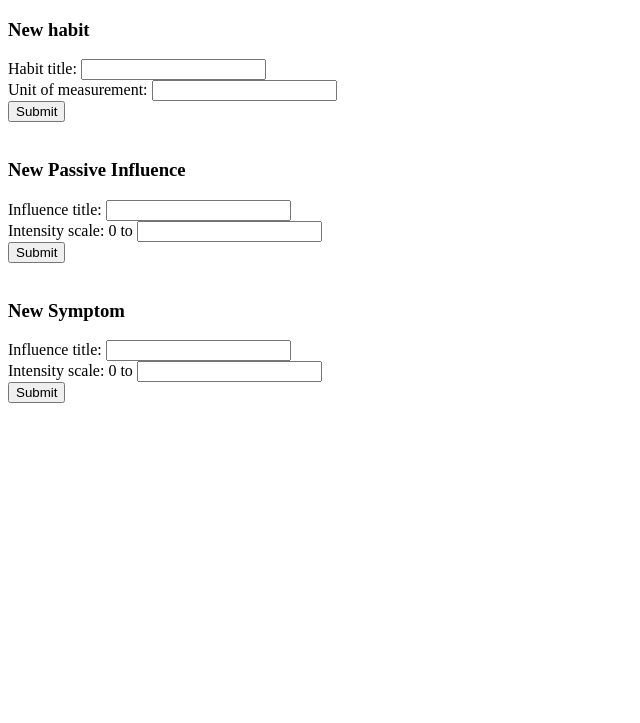
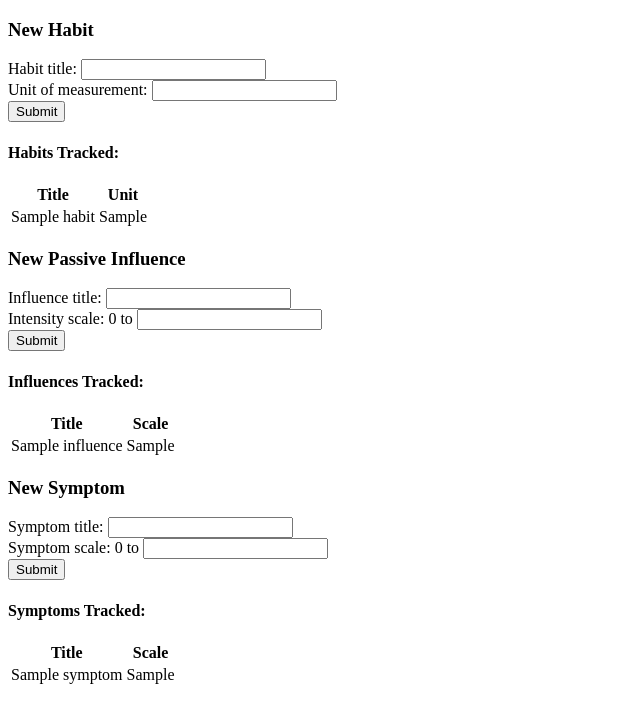
Before and after one commit to courtneyholcomb/habit-tracker, a Flask app: page /add-new in a window 1280 px wide. Shown: the top 723 px of the page, without its empty margins (0-640 px from the left). Run offline with Flask 2, Linux system fonts and the light colour scheme; the visitor is signed in with stand-in values (Sample User, id 1); tables that the repository leaves empty hold one stand-in row (values such as "Sample post").

Commit message:
Validated adding routes + forms, showed lists on add page

```diff
--- a/server.py
+++ b/server.py
@@ -46,7 +46,7 @@ def login():
 
 
     session["username"] = username
-    session["user_id"] = user.user_id
+    session["user_id"] = user.id
 
     flash("Login successful")
 
@@ -118,7 +118,16 @@ def log_out():
 def show_add_new_form():
     """Show the page where you can create a new Habit, Influence, or Symptom."""
 
-    return render_template("add-new.html")
+    if "user_id" in session:
+        user_id = session["user_id"]
+        habits = Habit.query.filter_by(user_id=user_id)
+        influences = Influence.query.filter_by(user_id=user_id)
+        symptoms = Symptom.query.filter_by(user_id=user_id)
+        return render_template("add-new.html", habits=habits,
+                               influences=influences,
+                               symptoms=symptoms)
+    else:
+        redirect("/")
 
 
 @app.route("/new-habit", methods=["POST"])
@@ -128,13 +137,18 @@ def add_new_habit():
     label = request.form.get("label")
     unit = request.form.get("unit")
 
-    new_habit = Habit(label=label, unit=unit)
-    db.session.add(new_habit)
-    db.session.commit()
+    user_id = session["user_id"]
+    user = User.query.get(user_id)
 
-    # check if habit is now in db; if so, flash success message
+    habit_labels = [habit.label for habit in user.habits]
 
-    return redirect("/add-new")
+    if label not in habit_labels:
+        new_habit = Habit(label=label, unit=unit, user_id=user_id)
+        db.session.add(new_habit)
+        db.session.commit()
+        return "New habit added successfully."
+    else:
+        return "You already have a habit with that title."
 
 
 @app.route("/new-influence", methods=["POST"])
@@ -142,15 +156,20 @@ def add_new_influence():
     """Instantiate a new Influence."""
 
     label = request.form.get("label")
-    unit = request.form.get("scale")
+    scale = request.form.get("scale")
 
-    new_influence = Influence(label=label, scale=scale)
-    db.session.add(new_influence)
-    db.session.commit()
+    user_id = session["user_id"]
+    user = User.query.get(user_id)
 
-    # check if habit is now in db; if so, flash success message
+    influence_labels = [influence.label for influence in user.influences]
 
-    return redirect("/add-new")
+    if label not in influence_labels:
+        new_influence = Influence(label=label, scale=scale, user_id=user_id)
+        db.session.add(new_influence)
+        db.session.commit()
+        return "New influence added successfully."
+    else:
+        return "You already have an influence with that title."
 
 
 @app.route("/new-symptom", methods=["POST"])
@@ -158,23 +177,30 @@ def add_new_symptom():
     """Instantiate a new Symptom."""
 
     label = request.form.get("label")
-    unit = request.form.get("scale")
+    scale = request.form.get("scale")
 
-    new_symptom = Influence(label=label, scale=scale)
-    db.session.add(new_symptom)
-    db.session.commit()
+    user_id = session["user_id"]
+    user = User.query.get(user_id)
 
-    # check if habit is now in db; if so, flash success message
+    symptom_labels = [symptom.label for symptom in user.symptoms]
 
-    return redirect("/add-new")
+    if label not in symptom_labels:
+        new_symptom = Symptom(label=label, scale=scale, user_id=user_id)
+        db.session.add(new_symptom)
+        db.session.commit()
+        return "New symptom added successfully."
+    else:
+        return "You already have a symptom with that title."
 
 
 # track something
 @app.route("/track")
 def show_track_page():
     """Show the page where you can track a Habit, Influence, or Symptom."""
-
-    return render_template("track.html")
+    if "user_id" in session:
+        return render_template("track.html")
+    else:
+        redirect("/")
 
 
 @app.route("/add-habit-event", methods=["POST"])
--- a/templates/add-new.html
+++ b/templates/add-new.html
@@ -3,45 +3,145 @@
 {% block title %}Add Something New{% endblock %}
 
 {% block body %}
-<h3>New habit</h3>
-<form action="/new-habit" method="POST">
+<h3>New Habit</h3>
+<form action="/new-habit" method="POST" id="new-habit">
     <label>
-        Habit title: <input type="text" name="label">
+        Habit title: <input type="text" name="label" id="habit-label">
     </label>
     <br>
     <label>
-        Unit of measurement: <input type="text" name="unit">
+        Unit of measurement: <input type="text" name="unit" id="habit-unit">
     </label>
     <br>
     <input type="submit">
 </form>
-<br>
+<h4>Habits Tracked:</h4>
+<table>
+    <tr>
+        <th>Title</th>
+        <th>Unit</th>
+    </tr>
+    {% for habit in habits %}
+        <tr>
+            <td>{{ habit.label }}</td>
+            <td>{{ habit.unit }}</td>
+        </tr>
+    {% endfor %}
+</table>
 
 <h3>New Passive Influence</h3>
-<form action="new-influence" method="POST">
+<form action="new-influence" method="POST" id="new-influence">
     <label>
-        Influence title: <input type="text" name="label">
+        Influence title: <input type="text" name="label" id="influence-label">
     </label>
     <br>
     <label>
-        Intensity scale: 0 to <input type="text" name="scale">
+        Intensity scale: 0 to <input type="text" name="scale" id="influence-scale">
     </label>
     <br>
     <input type="submit">
 </form>
-<br>
+<h4>Influences Tracked:</h4>
+<table>
+    <tr>
+        <th>Title</th>
+        <th>Scale</th>
+    </tr>
+    {% for influence in influences %}
+        <tr>
+            <td>{{ influence.label }}</td>
+            <td>{{ influence.scale }}</td>
+        </tr>
+    {% endfor %}
+</table>
 
 <h3>New Symptom</h3>
-<form action="new-symptom" method="POST">
+<form action="new-symptom" method="POST" id="new-symptom">
     <label>
-        Influence title: <input type="text" name="label">
+        Symptom title: <input type="text" name="label" id="symptom-label">
     </label>
     <br>
     <label>
-        Intensity scale: 0 to <input type="text" name="scale">
+        Symptom scale: 0 to <input type="text" name="scale" id="symptom-scale">
     </label>
     <br>
     <input type="submit">
 </form>
+<h4>Symptoms Tracked:</h4>
+<table>
+    <tr>
+        <th>Title</th>
+        <th>Scale</th>
+    </tr>
+    {% for symptom in symptoms %}
+        <tr>
+            <td>{{ symptom.label }}</td>
+            <td>{{ symptom.scale }}</td>
+        </tr>
+    {% endfor %}
+</table>
+
+
+<script>
+
+    function addHabit(event) {
+        event.preventDefault();
+
+        formData = {
+            label: $("#habit-label").val(),
+            unit: $("#habit-unit").val()
+        };
+
+        $.post("/new-habit", formData, function (response) {
+            alert(response);
+            if (response == "New habit added successfully.") {
+                $("#new-habit")[0].reset();
+            }
+        });
+    }
+
+    $("#new-habit input[type='submit']").on("click", addHabit);
+
+
+
+    function addInfluence(event) {
+        event.preventDefault();
+
+        formData = {
+            label: $("#influence-label").val(),
+            scale: $("#influence-scale").val()
+        };
+
+        $.post("/new-influence", formData, function (response) {
+            alert(response);
+            if (response == "New influence added successfully.") {
+                $("#new-influence")[0].reset();
+            }
+        });
+    }
+
+    $("#new-influence input[type='submit']").on("click", addInfluence);
+
+
+
+    function addSymptom(event) {
+        event.preventDefault();
+
+        formData = {
+            label: $("#symptom-label").val(),
+            scale: $("#symptom-scale").val()
+        };
+
+        $.post("/new-symptom", formData, function (response) {
+            alert(response);
+            if (response == "New symptom added successfully.") {
+                $("#new-symptom")[0].reset();
+            }
+        });
+    }
+
+    $("#new-symptom input[type='submit']").on("click", addSymptom);
+
+</script>
 
 {% endblock %}
```
Also changed, not shown: templates/track.html (+21 -1 lines).
